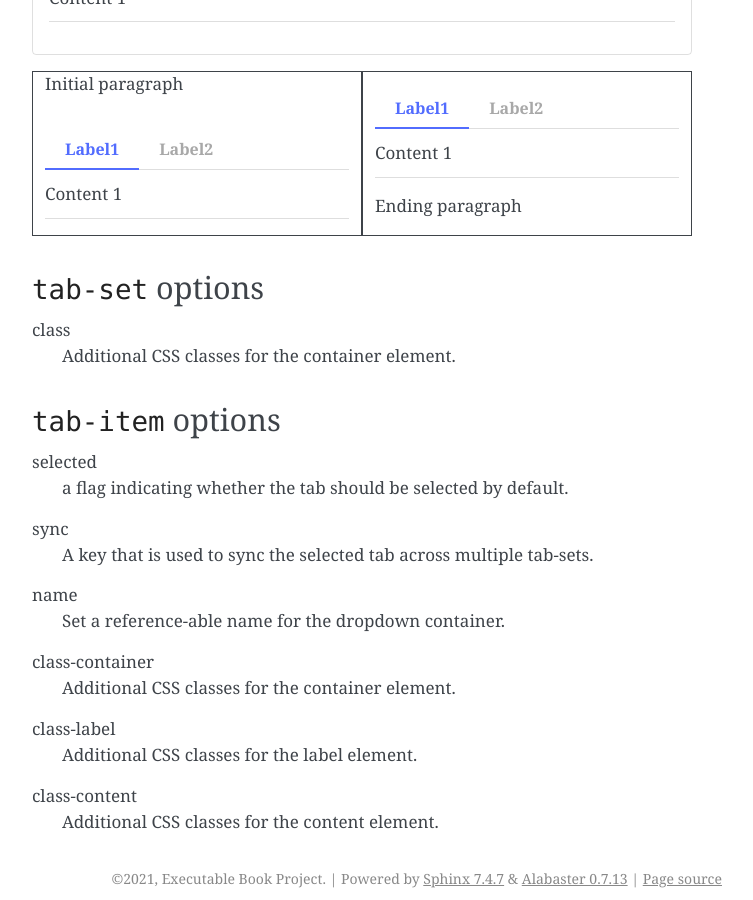
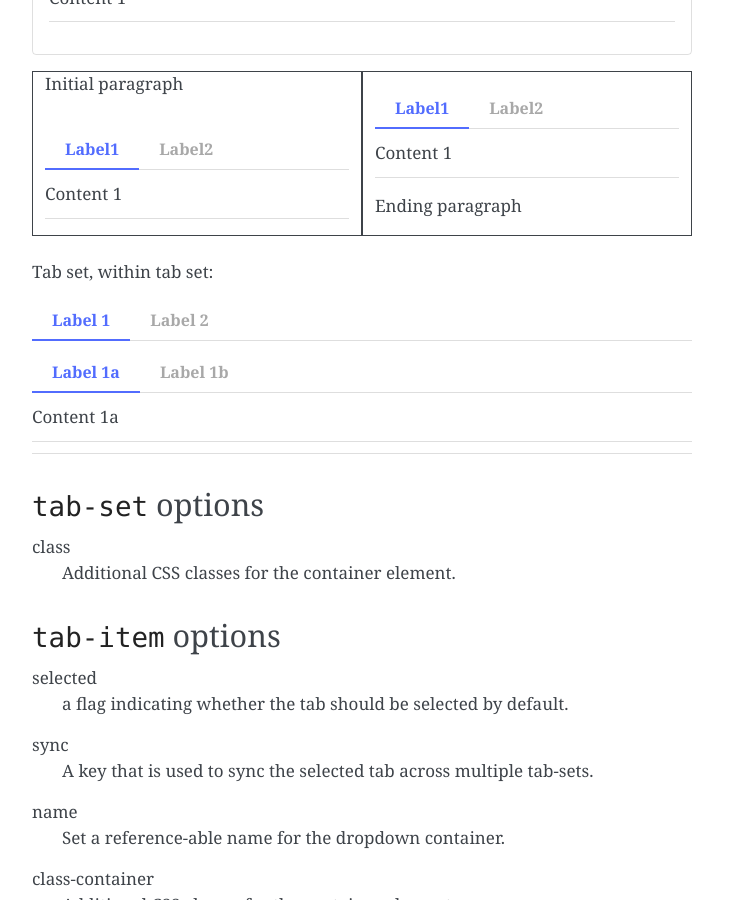
Before and after one commit to executablebooks/sphinx-design, a Sphinx documentation site: the page built from docs/tabs.md, in a window 1280 px wide and 900 px high, scrolled down 1611 px. Shown: the whole window, without its empty margins (388-1141 px from the left). Built offline with Sphinx 7.4.7, drawn with Linux system fonts in a browser that asks for light colours; nearby versions of some CDN libraries.

```diff
--- a/docs/tabs.md
+++ b/docs/tabs.md
@@ -186,6 +186,24 @@
 
 ::::::
 
+Tab set, within tab set:
+
+::::::{tab-set}
+:::::{tab-item} Label 1
+::::{tab-set}
+:::{tab-item} Label 1a
+Content 1a
+:::
+:::{tab-item} Label 1b
+Content 1b
+:::
+::::
+:::::
+:::::{tab-item} Label 2
+Content 2
+:::::
+::::::
+
 ## `tab-set` options
 
 class
```
Also changed, not shown: 2 other files.
